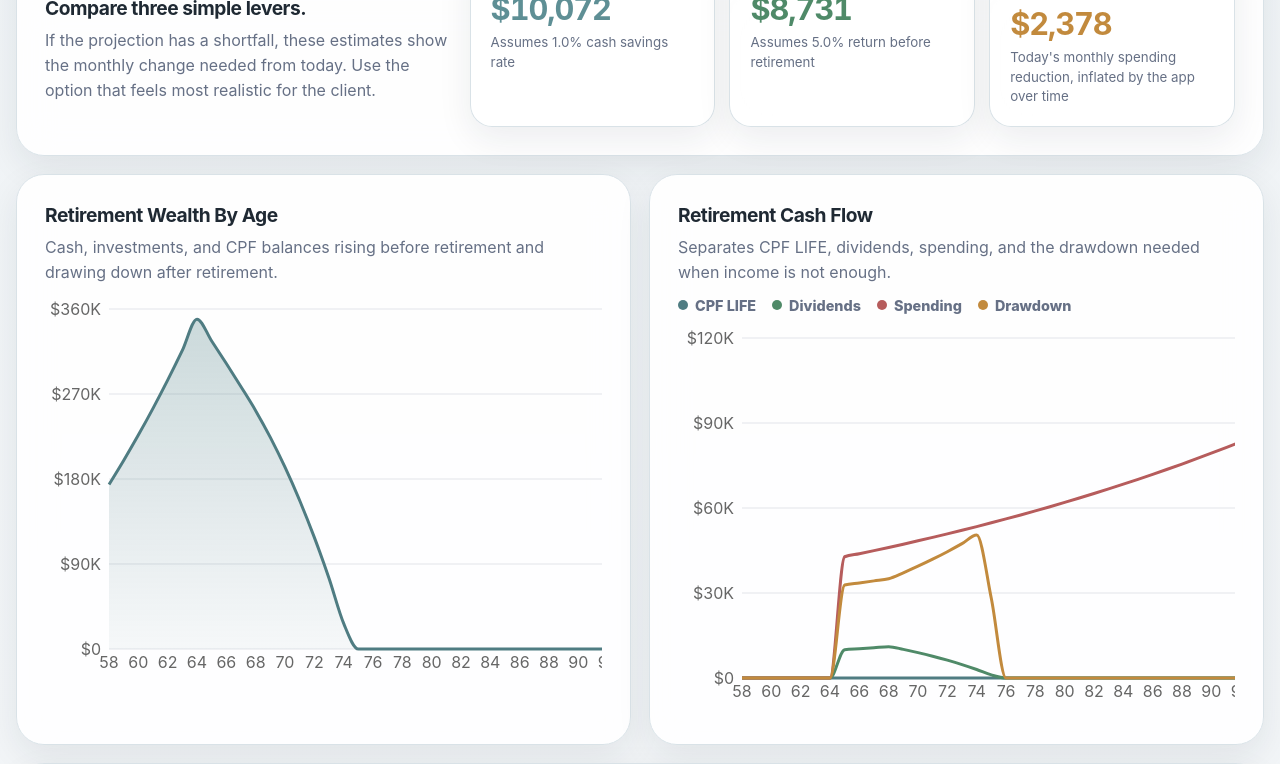
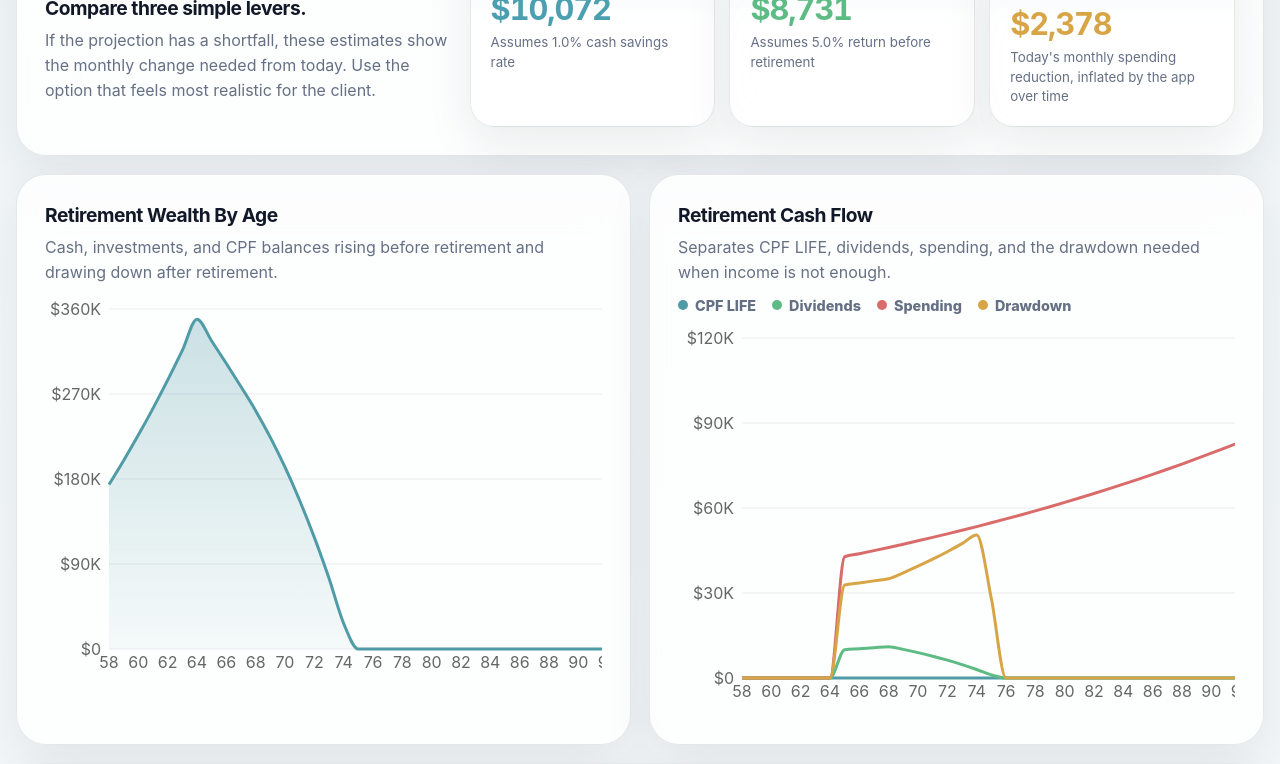
Before and after one commit to bryancjw-debug/RetirementReadiness, a React (Vite) app: page / in a window 1280 px wide. Shown: the part 3612-4376 px from the top of the page. Built offline with nearby package versions, Linux system fonts and the light colour scheme.

Commit message:
Refresh retirement readiness visual system

```diff
--- a/src/styles.css
+++ b/src/styles.css
@@ -5,35 +5,36 @@
   font-synthesis: none;
   text-rendering: optimizeLegibility;
   -webkit-font-smoothing: antialiased;
-  --bg: #f4f6f8;
-  --bg-2: #edf2f5;
+  --bg: #f6f8fa;
+  --bg-2: #eef4f7;
   --surface: #ffffff;
-  --surface-soft: #f9fbfc;
+  --surface-soft: #f8fbfc;
   --surface-elevated: #ffffff;
-  --surface-glass: rgba(255, 255, 255, 0.9);
-  --input-bg: #fbfcfd;
+  --surface-glass: rgba(255, 255, 255, 0.82);
+  --input-bg: #fafdfe;
   --tooltip-bg: rgba(255, 255, 255, 0.97);
-  --text: #1f2933;
+  --text: #111827;
   --muted: #667085;
-  --muted-2: #8a96a3;
-  --line: #d9e2e7;
-  --line-strong: rgba(79, 124, 130, 0.38);
-  --primary: #4f7c82;
-  --secondary: #7a9e9f;
+  --muted-2: #97a3ad;
+  --line: rgba(22, 45, 56, 0.1);
+  --line-strong: rgba(79, 155, 166, 0.36);
+  --primary: #4f9ba6;
+  --secondary: #6fa8dc;
   --blue: var(--primary);
-  --blue-2: #5e8f95;
-  --teal: var(--secondary);
-  --green: #4f8a68;
-  --red: #b65c5c;
-  --amber: #c28a3d;
-  --focus: rgba(79, 124, 130, 0.22);
-  --shadow: 0 24px 70px rgba(31, 41, 51, 0.12);
-  --soft-shadow: 0 12px 34px rgba(31, 41, 51, 0.08);
-  --chart-primary: #4f7c82;
-  --chart-success: #4f8a68;
-  --chart-warning: #c28a3d;
-  --chart-error: #b65c5c;
-  --chart-grid: rgba(102, 112, 133, 0.18);
+  --blue-2: #4a9fb0;
+  --teal: #4f9ba6;
+  --green: #5dbb84;
+  --red: #d96b6b;
+  --amber: #d8a546;
+  --focus: rgba(79, 155, 166, 0.22);
+  --shadow: 0 28px 90px rgba(20, 40, 55, 0.13);
+  --soft-shadow: 0 18px 48px rgba(20, 40, 55, 0.08);
+  --inner-glow: inset 0 1px 0 rgba(255, 255, 255, 0.86);
+  --chart-primary: #4f9ba6;
+  --chart-success: #5dbb84;
+  --chart-warning: #d8a546;
+  --chart-error: #d96b6b;
+  --chart-grid: rgba(102, 112, 133, 0.13);
 }
 
 * {
@@ -50,8 +51,9 @@ body {
   min-height: 100vh;
   color: var(--text);
   background:
-    radial-gradient(circle at top left, rgba(79, 124, 130, 0.14), transparent 27rem),
-    radial-gradient(circle at 88% 8%, rgba(122, 158, 159, 0.12), transparent 24rem),
+    radial-gradient(circle at top left, rgba(79, 155, 166, 0.16), transparent 28rem),
+    radial-gradient(circle at 88% 8%, rgba(111, 168, 220, 0.14), transparent 26rem),
+    radial-gradient(circle at 50% 110%, rgba(93, 187, 132, 0.08), transparent 34rem),
     linear-gradient(180deg, var(--bg) 0%, var(--bg-2) 54%, var(--bg) 100%);
 }
 
@@ -97,7 +99,8 @@ button:disabled {
   border: 1px solid var(--line);
   background: var(--surface-glass);
   box-shadow: var(--soft-shadow);
-  backdrop-filter: blur(18px);
+  backdrop-filter: blur(24px) saturate(1.08);
+  -webkit-backdrop-filter: blur(24px) saturate(1.08);
 }
 
 .hero {
@@ -110,6 +113,7 @@ button:disabled {
   border-radius: 34px;
   overflow: hidden;
   position: relative;
+  box-shadow: var(--shadow), var(--inner-glow);
 }
 
 .hero::after {
@@ -119,8 +123,8 @@ button:disabled {
   width: 44%;
   height: 100%;
   background:
-    radial-gradient(circle at 62% 36%, rgba(79, 124, 130, 0.12), transparent 13rem),
-    linear-gradient(135deg, transparent, rgba(122, 158, 159, 0.15));
+    radial-gradient(circle at 62% 36%, rgba(111, 168, 220, 0.18), transparent 13rem),
+    linear-gradient(135deg, transparent, rgba(79, 155, 166, 0.14));
   pointer-events: none;
 }
 
@@ -131,7 +135,7 @@ button:disabled {
 
 .eyebrow {
   margin: 0 0 10px;
-  color: var(--teal);
+  color: var(--primary);
   font-size: 0.8rem;
   font-weight: 800;
   letter-spacing: 0.13em;
@@ -182,12 +186,20 @@ h3 {
   gap: 10px;
   min-height: 50px;
   padding: 0 18px;
-  border: 1px solid var(--line);
-  border-radius: 16px;
+  border: 1px solid color-mix(in srgb, var(--line) 68%, var(--primary));
+  border-radius: 18px;
   color: var(--text);
   background: var(--surface-elevated);
   font-weight: 800;
-  box-shadow: 0 8px 20px rgba(35, 74, 122, 0.08);
+  box-shadow: 0 10px 26px rgba(20, 40, 55, 0.08), var(--inner-glow);
+  transition: transform 160ms ease, border-color 160ms ease, box-shadow 160ms ease;
+}
+
+.reset-button:hover,
+.secondary-action:hover {
+  border-color: var(--line-strong);
+  box-shadow: 0 16px 34px rgba(20, 40, 55, 0.12), var(--inner-glow);
+  transform: translateY(-1px);
 }
 
 .summary-strip {
@@ -196,12 +208,13 @@ h3 {
   gap: 1px;
   margin-bottom: 18px;
   overflow: hidden;
-  border-radius: 24px;
+  border-radius: 26px;
+  box-shadow: var(--soft-shadow), var(--inner-glow);
 }
 
 .summary-strip div {
   padding: 18px 20px;
-  background: linear-gradient(180deg, var(--surface-elevated), var(--surface-soft));
+  background: linear-gradient(180deg, rgba(255, 255, 255, 0.94), var(--surface-soft));
 }
 
 .summary-strip span,
@@ -236,7 +249,8 @@ h3 {
 
 .section-card {
   padding: clamp(20px, 3vw, 30px);
-  border-radius: 28px;
+  border-radius: 30px;
+  box-shadow: var(--soft-shadow), var(--inner-glow);
 }
 
 .section-card__header {
@@ -256,7 +270,7 @@ h3 {
   color: #ffffff;
   background: linear-gradient(135deg, var(--primary), var(--secondary));
   font-weight: 900;
-  box-shadow: 0 12px 24px rgba(79, 124, 130, 0.18);
+  box-shadow: 0 14px 28px rgba(79, 155, 166, 0.2);
 }
 
 .section-card__header p {
@@ -304,17 +318,18 @@ footer span {
   display: flex;
   align-items: center;
   min-height: 62px;
-  border: 1px solid var(--line);
-  border-radius: 18px;
+  border: 1px solid color-mix(in srgb, var(--line) 84%, transparent);
+  border-radius: 20px;
   background: var(--input-bg);
   transition: border-color 160ms ease, box-shadow 160ms ease, background 160ms ease;
+  box-shadow: inset 0 1px 0 rgba(255, 255, 255, 0.78);
 }
 
 .field__input:focus-within,
 .field select:focus {
   border-color: var(--primary);
   background: var(--surface-elevated);
-  box-shadow: 0 0 0 5px var(--focus);
+  box-shadow: 0 0 0 5px var(--focus), inset 0 1px 0 rgba(255, 255, 255, 0.9);
 }
 
 .field__input b {
@@ -364,15 +379,22 @@ footer span {
   min-height: 82px;
   padding: 18px;
   border: 1px solid var(--line);
-  border-radius: 22px;
+  border-radius: 24px;
   color: var(--text);
-  background: linear-gradient(180deg, var(--surface-elevated), var(--surface-soft));
+  background: linear-gradient(180deg, rgba(255, 255, 255, 0.92), var(--surface-soft));
   text-align: left;
+  box-shadow: var(--inner-glow);
+  transition: transform 160ms ease, border-color 160ms ease, background 160ms ease;
 }
 
 .toggle-row.is-on {
-  border-color: rgba(15, 143, 154, 0.48);
-  background: linear-gradient(180deg, rgba(122, 158, 159, 0.12), rgba(79, 124, 130, 0.08));
+  border-color: rgba(79, 155, 166, 0.48);
+  background: linear-gradient(180deg, rgba(79, 155, 166, 0.12), rgba(111, 168, 220, 0.08));
+}
+
+.toggle-row:hover {
+  transform: translateY(-1px);
+  border-color: var(--line-strong);
 }
 
 .toggle-row span {
@@ -412,7 +434,7 @@ footer span {
 }
 
 .toggle-row.is-on i {
-  background: var(--teal);
+  background: linear-gradient(135deg, var(--primary), var(--secondary));
 }
 
 .toggle-row.is-on i::after {
@@ -437,7 +459,8 @@ footer span {
   gap: 8px;
   min-height: 142px;
   padding: 20px;
-  border-radius: 22px;
+  border-radius: 24px;
+  box-shadow: var(--soft-shadow), var(--inner-glow);
 }
 
 .metric-card strong {
@@ -469,7 +492,8 @@ footer span {
   align-items: stretch;
   margin-bottom: 18px;
   padding: clamp(20px, 3vw, 28px);
-  border-radius: 28px;
+  border-radius: 30px;
+  box-shadow: var(--soft-shadow), var(--inner-glow);
 }
 
 .gap-card__copy {
@@ -495,8 +519,12 @@ footer span {
   gap: 8px;
   min-height: 156px;
   padding: 20px;
-  border-radius: 22px;
+  border-radius: 24px;
   border-top: 4px solid var(--blue-2);
+  background:
+    linear-gradient(180deg, color-mix(in srgb, var(--blue-2) 8%, transparent), transparent 42%),
+    var(--surface-glass);
+  box-shadow: var(--soft-shadow), var(--inner-glow);
 }
 
 .gap-option span {
@@ -542,8 +570,11 @@ footer span {
   display: grid;
   gap: 20px;
   padding: 24px;
-  border-radius: 30px;
+  border-radius: 34px;
   box-shadow: var(--shadow);
+  background:
+    radial-gradient(circle at top, color-mix(in srgb, var(--blue-2) 12%, transparent), transparent 58%),
+    var(--surface-glass);
 }
 
 .readiness-panel.is-ready {
@@ -562,7 +593,7 @@ footer span {
   margin: 0 auto;
   border-radius: 50%;
   background: conic-gradient(var(--blue-2) var(--score), var(--line) 0);
-  box-shadow: inset 0 0 0 1px var(--line), 0 18px 44px rgba(79, 124, 130, 0.15);
+  box-shadow: inset 0 0 0 1px var(--line), 0 18px 48px rgba(79, 155, 166, 0.18);
 }
 
 .readiness-gauge div {
@@ -622,8 +653,8 @@ footer span {
 
 .assumption-details {
   border: 1px solid var(--line);
-  border-radius: 22px;
-  background: var(--surface-soft);
+  border-radius: 24px;
+  background: color-mix(in srgb, var(--surface-soft) 84%, transparent);
 }
 
 .assumption-details summary {
@@ -651,8 +682,8 @@ footer span {
   padding: clamp(22px, 3vw, 32px);
   border: 1px solid var(--line);
   border-radius: 28px;
-  background: linear-gradient(135deg, var(--surface-elevated), var(--surface-soft));
-  box-shadow: var(--soft-shadow);
+  background: linear-gradient(135deg, rgba(255, 255, 255, 0.94), var(--surface-soft));
+  box-shadow: var(--soft-shadow), var(--inner-glow);
 }
 
 .results-header p {
@@ -669,9 +700,10 @@ footer span {
   min-height: 110px;
   padding: 18px;
   border: 1px solid var(--line);
-  border-radius: 24px;
+  border-radius: 26px;
   color: var(--blue);
   background: var(--surface-elevated);
+  box-shadow: var(--inner-glow);
 }
 
 .results-header__badge strong {
@@ -689,7 +721,8 @@ footer span {
 .math-card,
 .table-card {
   padding: clamp(20px, 3vw, 28px);
-  border-radius: 28px;
+  border-radius: 30px;
+  box-shadow: var(--soft-shadow), var(--inner-glow);
 }
 
 .chart-card__header {
@@ -748,7 +781,7 @@ footer span {
   overflow-x: auto;
   overflow-y: hidden;
   overscroll-behavior-x: contain;
-  scrollbar-color: var(--primary) rgba(79, 124, 130, 0.1);
+  scrollbar-color: var(--primary) rgba(79, 155, 166, 0.1);
   scrollbar-width: thin;
 }
 
@@ -762,10 +795,12 @@ footer span {
   min-width: 210px;
   padding: 13px;
   border: 1px solid var(--line);
-  border-radius: 16px;
+  border-radius: 18px;
   color: var(--text);
   background: var(--tooltip-bg);
   box-shadow: var(--shadow);
+  backdrop-filter: blur(18px);
+  -webkit-backdrop-filter: blur(18px);
 }
 
 .chart-tooltip strong {
@@ -817,7 +852,7 @@ footer span {
 .table-wrap {
   overflow: auto;
   border: 1px solid var(--line);
-  border-radius: 20px;
+  border-radius: 22px;
   background: var(--surface-elevated);
 }
 
@@ -871,42 +906,44 @@ footer svg {
 @media (prefers-color-scheme: dark) {
   :root {
     color-scheme: dark;
-    --bg: #151a1e;
-    --bg-2: #182027;
-    --surface: #1e252b;
-    --surface-soft: #202a31;
-    --surface-elevated: #263038;
-    --surface-glass: rgba(30, 37, 43, 0.9);
-    --input-bg: #151a1e;
-    --tooltip-bg: rgba(30, 37, 43, 0.97);
-    --text: #e7ecef;
+    --bg: #0f1418;
+    --bg-2: #151d23;
+    --surface: #171d22;
+    --surface-soft: #1d252c;
+    --surface-elevated: #20282f;
+    --surface-glass: rgba(23, 29, 34, 0.84);
+    --input-bg: #11181d;
+    --tooltip-bg: rgba(23, 29, 34, 0.97);
+    --text: #f3f6f8;
     --muted: #aab4bc;
-    --muted-2: #89959f;
-    --line: #36424b;
-    --line-strong: rgba(120, 166, 170, 0.42);
-    --primary: #78a6aa;
-    --secondary: #8fb5b6;
+    --muted-2: #7d8a94;
+    --line: rgba(231, 236, 239, 0.1);
+    --line-strong: rgba(120, 198, 206, 0.42);
+    --primary: #78c6ce;
+    --secondary: #86b7f0;
     --blue: var(--primary);
-    --blue-2: #78a6aa;
+    --blue-2: #78c6ce;
     --teal: var(--secondary);
-    --green: #73b58a;
-    --red: #d98585;
-    --amber: #d4a85a;
-    --focus: rgba(120, 166, 170, 0.28);
-    --shadow: 0 24px 70px rgba(0, 0, 0, 0.28);
-    --soft-shadow: 0 12px 34px rgba(0, 0, 0, 0.22);
-    --chart-primary: #78a6aa;
-    --chart-success: #73b58a;
-    --chart-warning: #d4a85a;
-    --chart-error: #d98585;
-    --chart-grid: rgba(170, 180, 188, 0.16);
+    --green: #74d99f;
+    --red: #ee7e7e;
+    --amber: #e0b45c;
+    --focus: rgba(120, 198, 206, 0.28);
+    --shadow: 0 28px 90px rgba(0, 0, 0, 0.34);
+    --soft-shadow: 0 18px 46px rgba(0, 0, 0, 0.24);
+    --inner-glow: inset 0 1px 0 rgba(255, 255, 255, 0.08);
+    --chart-primary: #78c6ce;
+    --chart-success: #74d99f;
+    --chart-warning: #e0b45c;
+    --chart-error: #ee7e7e;
+    --chart-grid: rgba(170, 180, 188, 0.13);
   }
 
   body {
     background:
-      radial-gradient(circle at top left, rgba(120, 166, 170, 0.13), transparent 27rem),
-      radial-gradient(circle at 88% 8%, rgba(143, 181, 182, 0.1), transparent 24rem),
-      linear-gradient(180deg, var(--bg) 0%, #11171b 100%);
+      radial-gradient(circle at top left, rgba(120, 198, 206, 0.12), transparent 28rem),
+      radial-gradient(circle at 88% 8%, rgba(134, 183, 240, 0.1), transparent 26rem),
+      radial-gradient(circle at 50% 110%, rgba(116, 217, 159, 0.08), transparent 34rem),
+      linear-gradient(180deg, var(--bg) 0%, #0b1115 100%);
   }
 
   .hero,
@@ -919,7 +956,23 @@ footer svg {
   .chart-card,
   .math-card,
   .table-card {
-    box-shadow: none;
+    box-shadow: var(--soft-shadow), var(--inner-glow);
+  }
+
+  .summary-strip div,
+  .toggle-row,
+  .results-header {
+    background: linear-gradient(180deg, rgba(32, 40, 47, 0.82), rgba(29, 37, 44, 0.72));
+  }
+
+  .field__input,
+  .field select {
+    box-shadow: inset 0 1px 0 rgba(255, 255, 255, 0.06);
+  }
+
+  .field__input:focus-within,
+  .field select:focus {
+    box-shadow: 0 0 0 5px var(--focus), inset 0 1px 0 rgba(255, 255, 255, 0.08);
   }
 }
 
```
